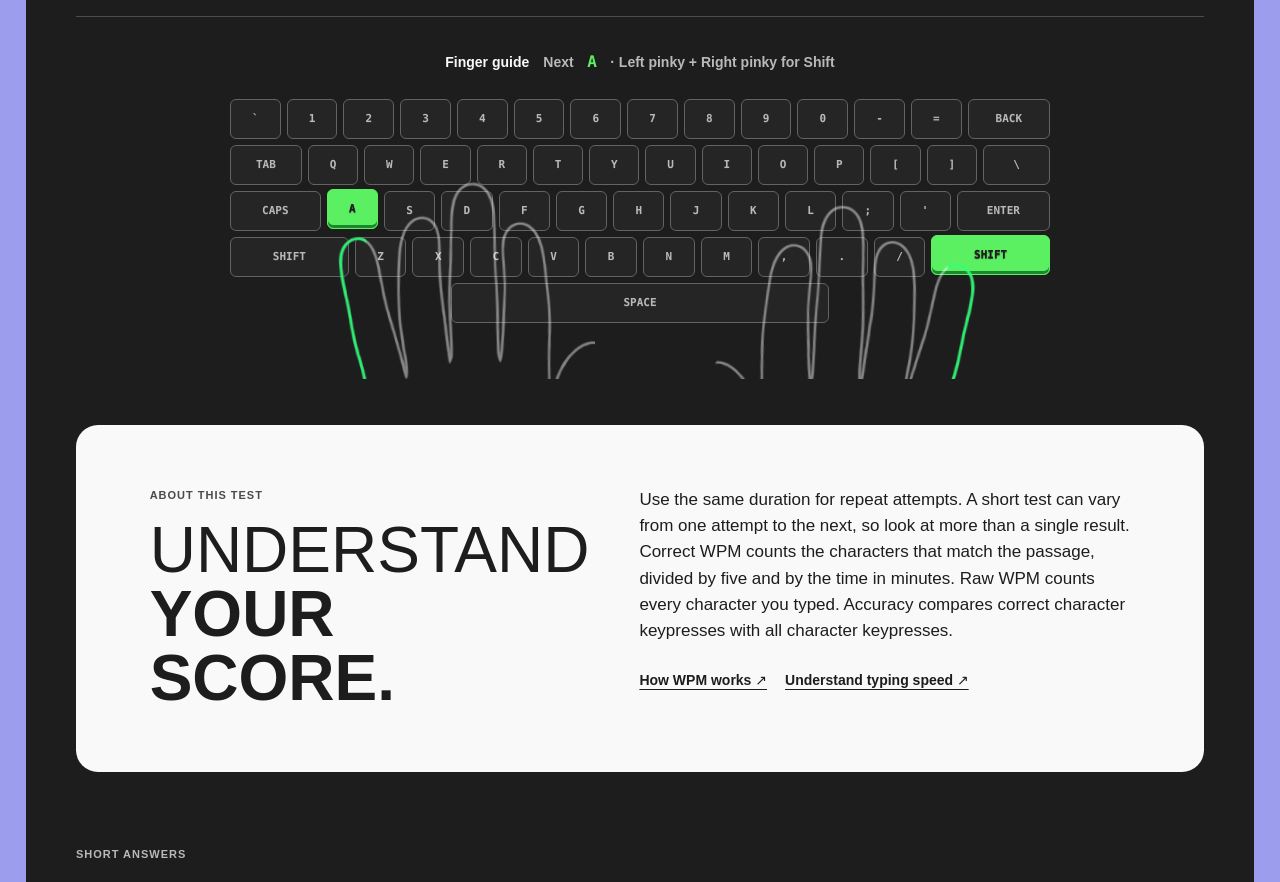
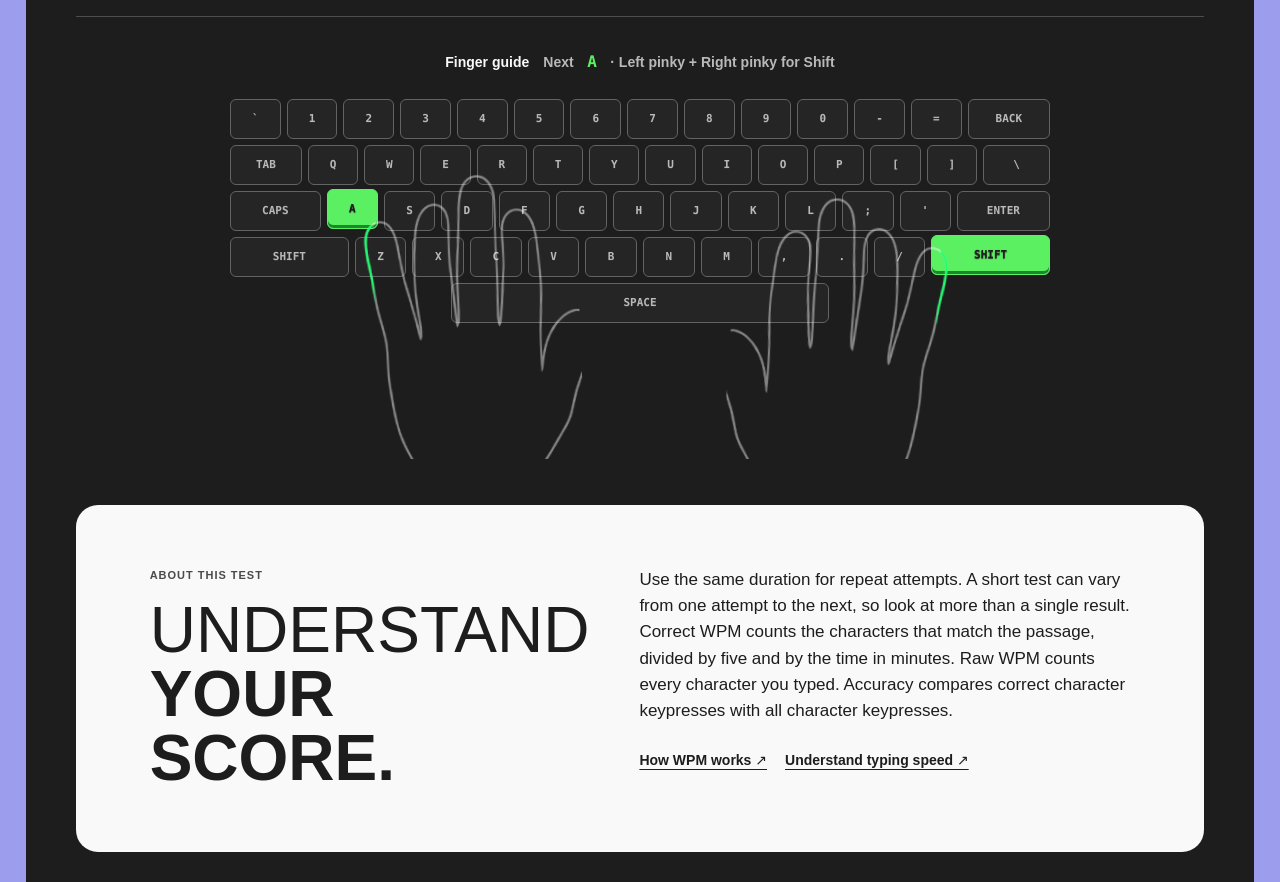
Before and after one commit to davis10001/typing-performance, a Next.js app: page /1-minute-typing-test in a window 1280 px wide. Shown: the part 520-1402 px from the top of the page. Built offline with nearby package versions, Linux system fonts and the light colour scheme; no server answers.

Commit message:
Fix finger guide highlighting

```diff
--- a/app/globals.css
+++ b/app/globals.css
@@ -396,7 +396,7 @@ body:has(.home-page, .test-page) .site-footer .footer-action { display: none; }
 .keyboard-guide-heading h2 { flex: none; margin: 0; color: var(--tp-text-on-dark); font-size: 14px; font-weight: 800; line-height: 1.2; letter-spacing: 0; }
 .keyboard-guide-heading p { min-width: 0; margin: 0; color: var(--tp-text-muted-on-dark); font-size: 14px; font-weight: 600; line-height: 1.4; white-space: nowrap; overflow: hidden; text-overflow: ellipsis; }
 .keyboard-guide-heading strong { display: inline-block; min-width: 3ch; color: var(--tp-signal); font-family: "SFMono-Regular", Consolas, "Liberation Mono", monospace; font-size: 16px; font-weight: 800; text-align: center; }
-.keyboard-guide-visual { position: relative; width: min(100%, 820px); height: clamp(230px, 34cqw, 280px); margin: 14px auto 0; overflow: hidden; isolation: isolate; }
+.keyboard-guide-visual { position: relative; width: min(100%, 820px); height: clamp(300px, 44cqw, 360px); margin: 14px auto 0; overflow: hidden; isolation: isolate; }
 .virtual-keyboard { position: relative; z-index: 1; display: flex; flex-direction: column; gap: clamp(3px, 0.6cqw, 6px); width: 100%; }
 .virtual-keyboard-row { display: flex; justify-content: center; gap: clamp(3px, 0.6cqw, 6px); width: 100%; }
 .virtual-keyboard-row.row-5 { width: 46%; margin-inline: auto; }
@@ -405,19 +405,19 @@ body:has(.home-page, .test-page) .site-footer .footer-action { display: none; }
 .virtual-key.is-stage-key { border-color: color-mix(in oklch, var(--tp-lilac-control) 58%, transparent); background: color-mix(in oklch, var(--tp-lilac-control) 22%, transparent); color: var(--tp-lilac-control); font-size: 13px; font-weight: 900; }
 .virtual-key.is-active { border-color: var(--tp-signal); background: var(--tp-signal); color: var(--tp-ink); box-shadow: inset 0 -3px 0 oklch(0.55 0.16 145); transform: translateY(-2px); }
 .keyboard-hands { position: absolute; z-index: 3; inset: 0; overflow: hidden; pointer-events: none; }
-.photo-hand { --accent-start: 52%; --accent-end: 78%; position: absolute; top: 13%; display: block; width: 38%; aspect-ratio: 0.6; pointer-events: none; transform: translate3d(var(--hand-reach-x), var(--hand-reach-y), 0) rotate(var(--hand-rotation)); transform-origin: 50% 78%; transition: transform 130ms cubic-bezier(0.22, 1, 0.36, 1); will-change: transform; }
-.photo-hand-left { left: 12%; }
-.photo-hand-right { right: 12%; }
+.photo-hand { --highlight-start: 55%; --highlight-end: 73%; --highlight-top: 0%; --highlight-bottom: 58%; position: absolute; top: 10%; display: block; width: 32%; aspect-ratio: 0.6; pointer-events: none; transform: translate3d(var(--hand-reach-x), var(--hand-reach-y), 0) rotate(var(--hand-rotation)); transform-origin: 50% 78%; transition: transform 130ms cubic-bezier(0.22, 1, 0.36, 1); will-change: transform; }
+.photo-hand-left { left: 16%; }
+.photo-hand-right { right: 16%; }
 .photo-hand-sprite { position: absolute; inset: 0; display: block; background-image: url("/typing-guide/hand-poses-outline-v2.png"); background-repeat: no-repeat; background-size: 500% 100%; }
 .photo-hand-sprite-base { filter: invert(1) grayscale(1) brightness(1.7); opacity: 0.48; }
-.photo-hand-sprite-accent { clip-path: inset(0 calc(100% - var(--accent-end)) 0 var(--accent-start)); filter: brightness(0) saturate(100%) invert(85%) sepia(54%) saturate(1275%) hue-rotate(68deg) brightness(104%) contrast(105%); opacity: 0.95; }
+.photo-hand-sprite-accent { clip-path: inset(var(--highlight-top) calc(100% - var(--highlight-end)) calc(100% - var(--highlight-bottom)) var(--highlight-start)); filter: brightness(0) saturate(100%) invert(85%) sepia(54%) saturate(1275%) hue-rotate(68deg) brightness(104%) contrast(105%); opacity: 1; }
 .photo-hand-right .photo-hand-sprite { transform: scaleX(-1); }
 .photo-hand.is-resting .photo-hand-sprite-base { opacity: 0.4; }
-.hand-pose-pinky { --accent-start: 0%; --accent-end: 28%; }
-.hand-pose-ring { --accent-start: 22%; --accent-end: 47%; }
-.hand-pose-middle { --accent-start: 39%; --accent-end: 64%; }
-.hand-pose-index { --accent-start: 53%; --accent-end: 80%; }
-.hand-pose-thumb { --accent-start: 67%; --accent-end: 100%; }
+.hand-pose-pinky { --highlight-start: 2%; --highlight-end: 22%; --highlight-top: 7%; --highlight-bottom: 58%; }
+.hand-pose-ring { --highlight-start: 42%; --highlight-end: 60%; --highlight-top: 2%; --highlight-bottom: 58%; }
+.hand-pose-middle { --highlight-start: 36%; --highlight-end: 56%; --highlight-top: 0%; --highlight-bottom: 58%; }
+.hand-pose-index { --highlight-start: 53%; --highlight-end: 71%; --highlight-top: 5%; --highlight-bottom: 60%; }
+.hand-pose-thumb { --highlight-start: 73%; --highlight-end: 100%; --highlight-top: 27%; --highlight-bottom: 72%; }
 .hand-pose-pinky .photo-hand-sprite { background-position: 0% 0; }
 .hand-pose-ring .photo-hand-sprite { background-position: 25% 0; }
 .hand-pose-middle .photo-hand-sprite { background-position: 50% 0; }
@@ -622,10 +622,10 @@ body:has(.home-page, .test-page) .site-footer .footer-action { display: none; }
   .test-shell[data-font-size="large"] .typing-passage { font-size: 30px; }
   .keyboard-guide-heading { align-items: center; flex-direction: column; gap: 3px; }
   .keyboard-guide-heading p { max-width: min(64vw, 52ch); }
-  .keyboard-guide-visual { height: clamp(206px, 60cqw, 232px); margin-top: 12px; }
-  .photo-hand { top: 12%; width: 39%; }
-  .photo-hand-left { left: 9%; }
-  .photo-hand-right { right: 9%; }
+  .keyboard-guide-visual { height: clamp(250px, 72cqw, 300px); margin-top: 12px; }
+  .photo-hand { top: 10%; width: 36%; }
+  .photo-hand-left { left: 10%; }
+  .photo-hand-right { right: 10%; }
   .result-main { gap: 14px; }
   .result-main h2 { font-size: clamp(40px, 10vw, 78px); }
   .result-primary-accuracy strong { font-size: clamp(37px, 9vw, 72px); }
```
Also changed, not shown: 1 other file (tests, documents, lock files or other folders).
